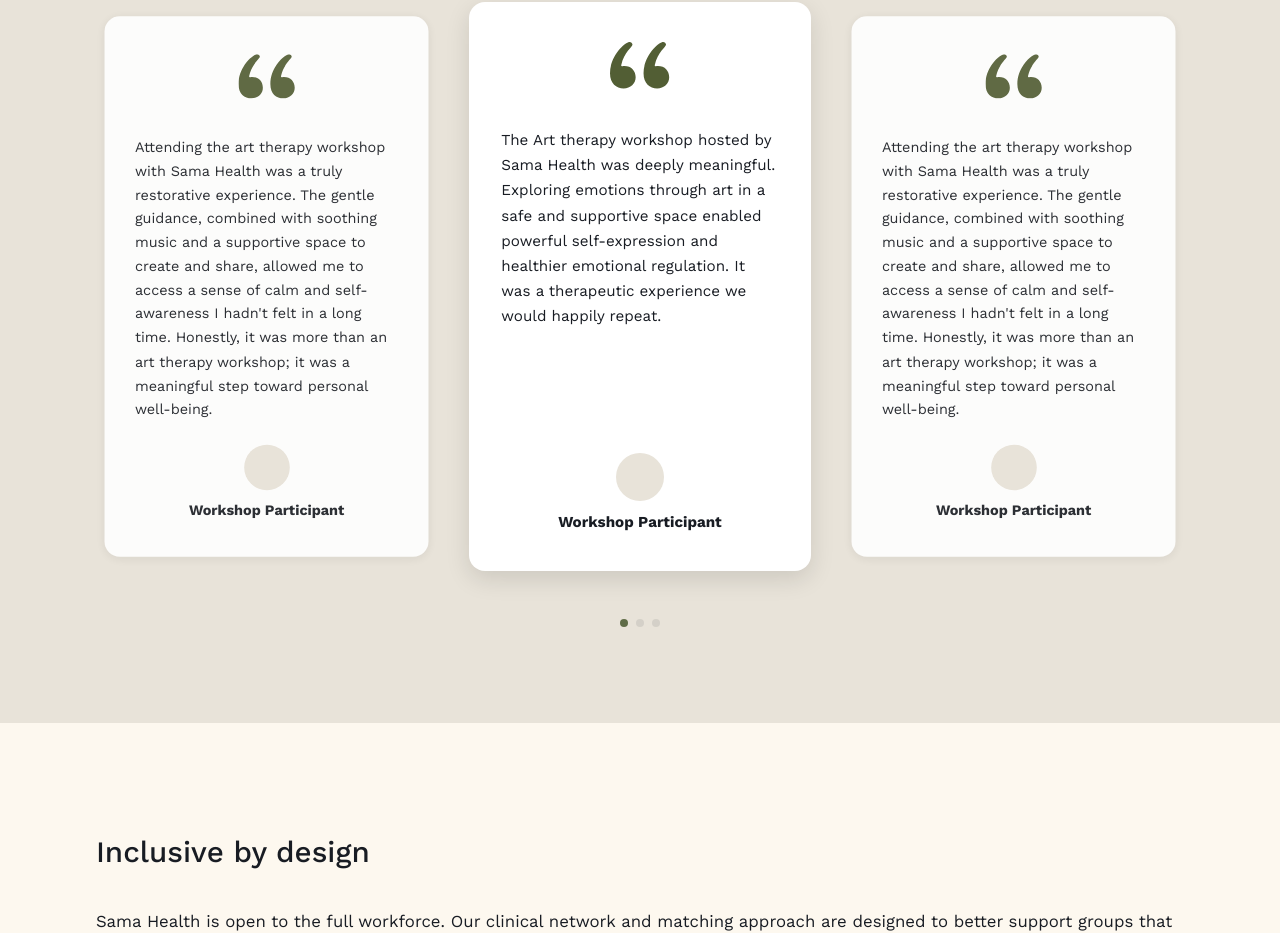
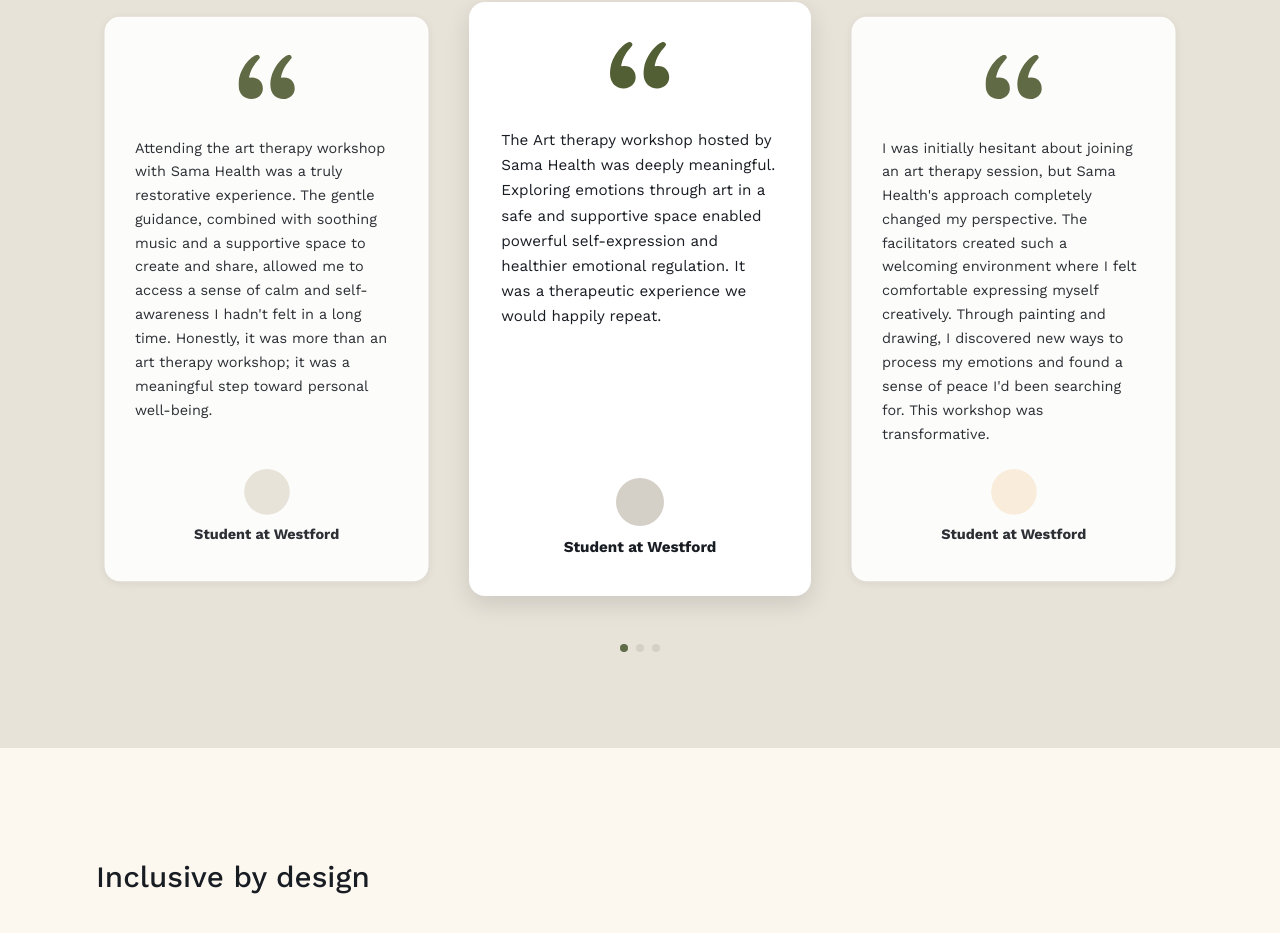
Before and after one commit to MubasharNazir/samaHealth3, a React (Create React App) app: page /for-organization in a window 1280 px wide. Shown: the part 2729-3662 px from the top of the page. Built offline with nearby package versions, Linux system fonts and the light colour scheme; no server answers.

Commit message:
review updates

```diff
--- a/src/components/ForOrganization.js
+++ b/src/components/ForOrganization.js
@@ -47,15 +47,18 @@ const ForOrganization = () => {
   const testimonials = [
     {
       quote: "Attending the art therapy workshop with Sama Health was a truly restorative experience. The gentle guidance, combined with soothing music and a supportive space to create and share, allowed me to access a sense of calm and self-awareness I hadn't felt in a long time. Honestly, it was more than an art therapy workshop; it was a meaningful step toward personal well-being.",
-      author: "Workshop Participant"
+      author: "Student at Westford",
+      avatarColor: "#E8E3D9"
     },
     {
       quote: "The Art therapy workshop hosted by Sama Health was deeply meaningful. Exploring emotions through art in a safe and supportive space enabled powerful self-expression and healthier emotional regulation. It was a therapeutic experience we would happily repeat.",
-      author: "Workshop Participant"
+      author: "Student at Westford",
+      avatarColor: "#D4D0C8"
     },
     {
-      quote: "Attending the art therapy workshop with Sama Health was a truly restorative experience. The gentle guidance, combined with soothing music and a supportive space to create and share, allowed me to access a sense of calm and self-awareness I hadn't felt in a long time. Honestly, it was more than an art therapy workshop; it was a meaningful step toward personal well-being.",
-      author: "Workshop Participant"
+      quote: "I was initially hesitant about joining an art therapy session, but Sama Health's approach completely changed my perspective. The facilitators created such a welcoming environment where I felt comfortable expressing myself creatively. Through painting and drawing, I discovered new ways to process my emotions and found a sense of peace I'd been searching for. This workshop was transformative.",
+      author: "Student at Westford",
+      avatarColor: "#FCEDDB"
     },
     // {
     //   quote: "In publishing and graphic design, Lorem ipsum is a placeholder text commonly used to demonstrate the visual form of a document or a typeface without relying on meaningful content. Lorem ipsum may be used as a placeholder before the final copy is available.",
@@ -282,7 +285,7 @@ const ForOrganization = () => {
                 </div>
                 <p className={styles.testimonialQuote}>{testimonial.quote}</p>
                 <div className={styles.testimonialAuthor}>
-                  <div className={styles.authorAvatar}></div>
+                  <div className={styles.authorAvatar} style={{ backgroundColor: testimonial.avatarColor }}></div>
                   <div className={styles.authorName}>{testimonial.author}</div>
                 </div>
               </div>
--- a/src/components/mainDemoReqForm.js
+++ b/src/components/mainDemoReqForm.js
@@ -257,9 +257,9 @@ export default function DemoRequestForm({
               </>
             ) : (
               <>
-                <div className={styles.formHeading}>Life is hard sometimes. Insta-therapy can only help so much. Let's talk about it.</div>
-                <p>Access qualified therapists that you can deeply connect with. We offer a curated offering for the South Asian community.</p>
-                <div className={styles.formSubHeading}>Download the app to feel better</div>
+            <div className={styles.formHeading}>Life is hard sometimes. Insta-therapy can only help so much. Let's talk about it.</div>
+            <p>Access qualified therapists that you can deeply connect with. We offer a curated offering for the South Asian community.</p>
+            <div className={styles.formSubHeading}>Download the app to feel better</div>
               </>
             )}
             <div className={`${styles.contentStartAligned} ${styles.gap2}`}>
```
